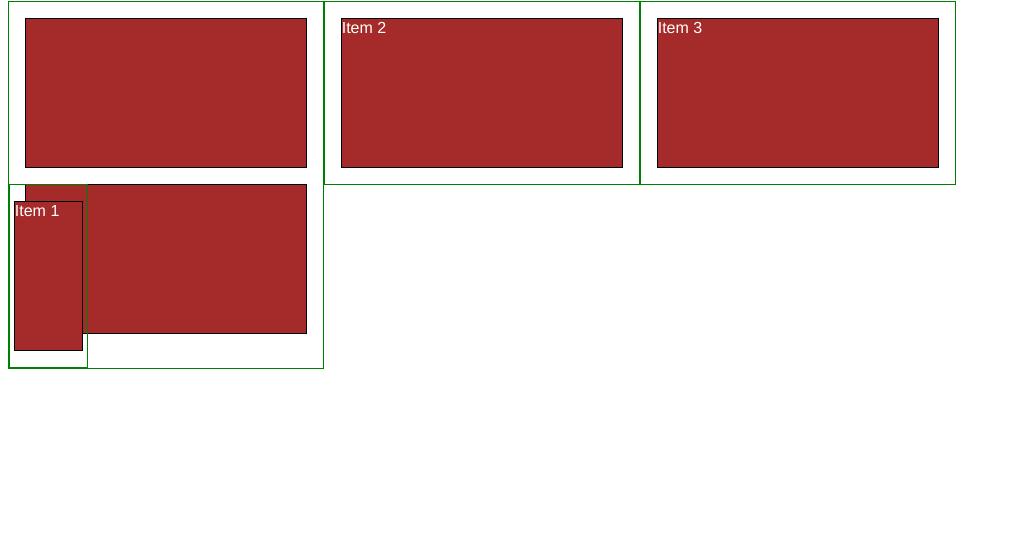
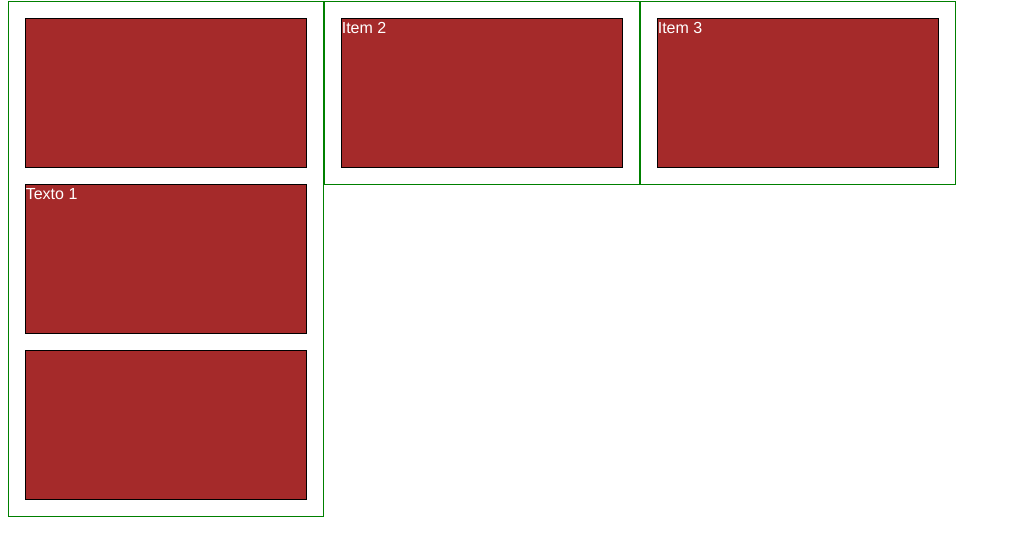
Before and after one commit to pattymicaelazurita/assignment, a plain HTML site: page index.html in a window 1280 px wide. Shown: the part 72-628 px from the top of the page, without its empty margins (0-1011 px from the left). Drawn offline with Linux system fonts and the light colour scheme.

Commit message:
Update index.html

```diff
--- a/index.html
+++ b/index.html
@@ -10,7 +10,7 @@
 <h1>Opciones</h1>
 
 <div class="row">
-  <div class="col-lg-3 col-md-6"><p><div class="col-lg-3 col-md-6"><p>Item 1</p></div></p></div>
+  <div class="col-lg-3 col-md-6"><p><div><p>Texto 1</p></div></p></div>
   <div class="col-lg-3 col-md-6"><p>Item 2</p></div>
   <div class="col-lg-3 col-md-6"><p>Item 3</p></div>
 </div>
```
